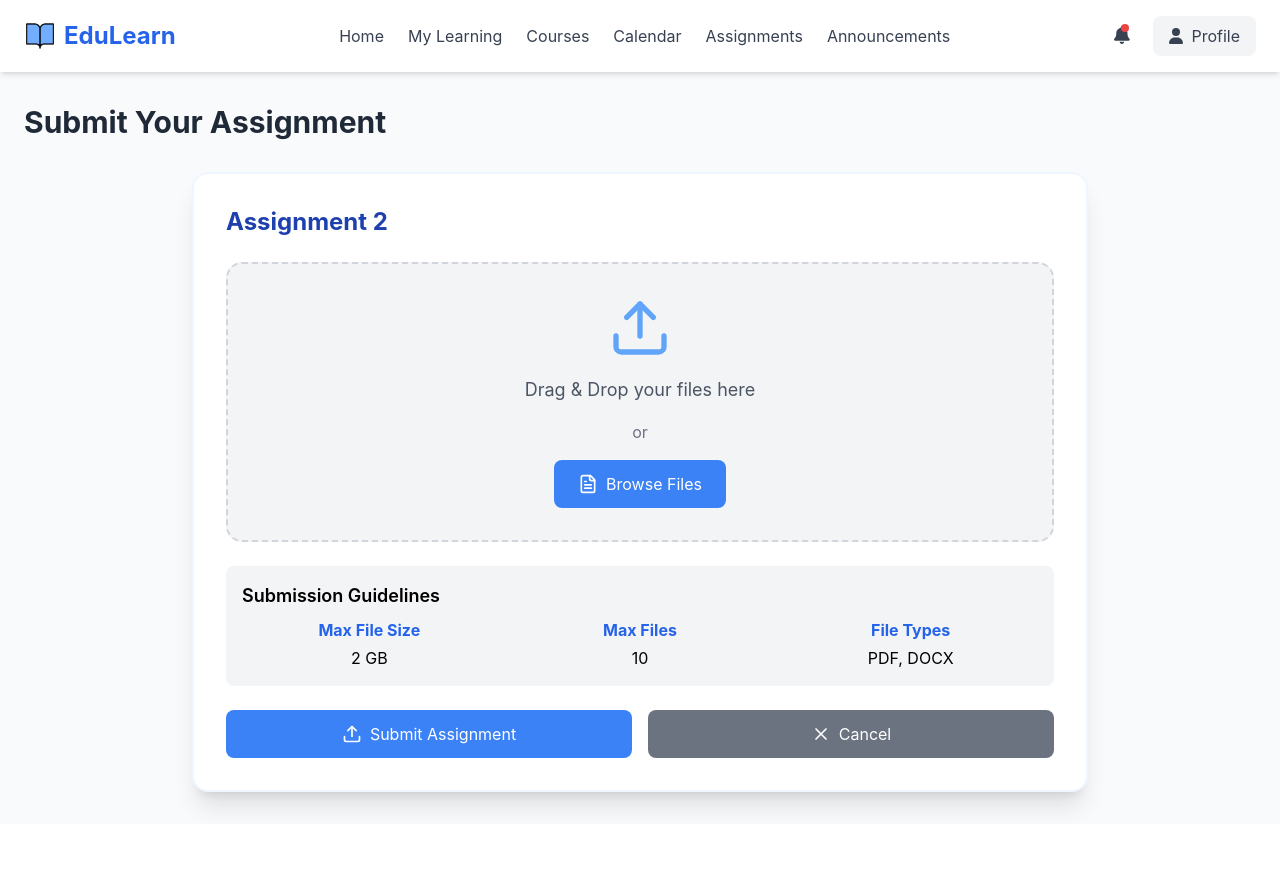
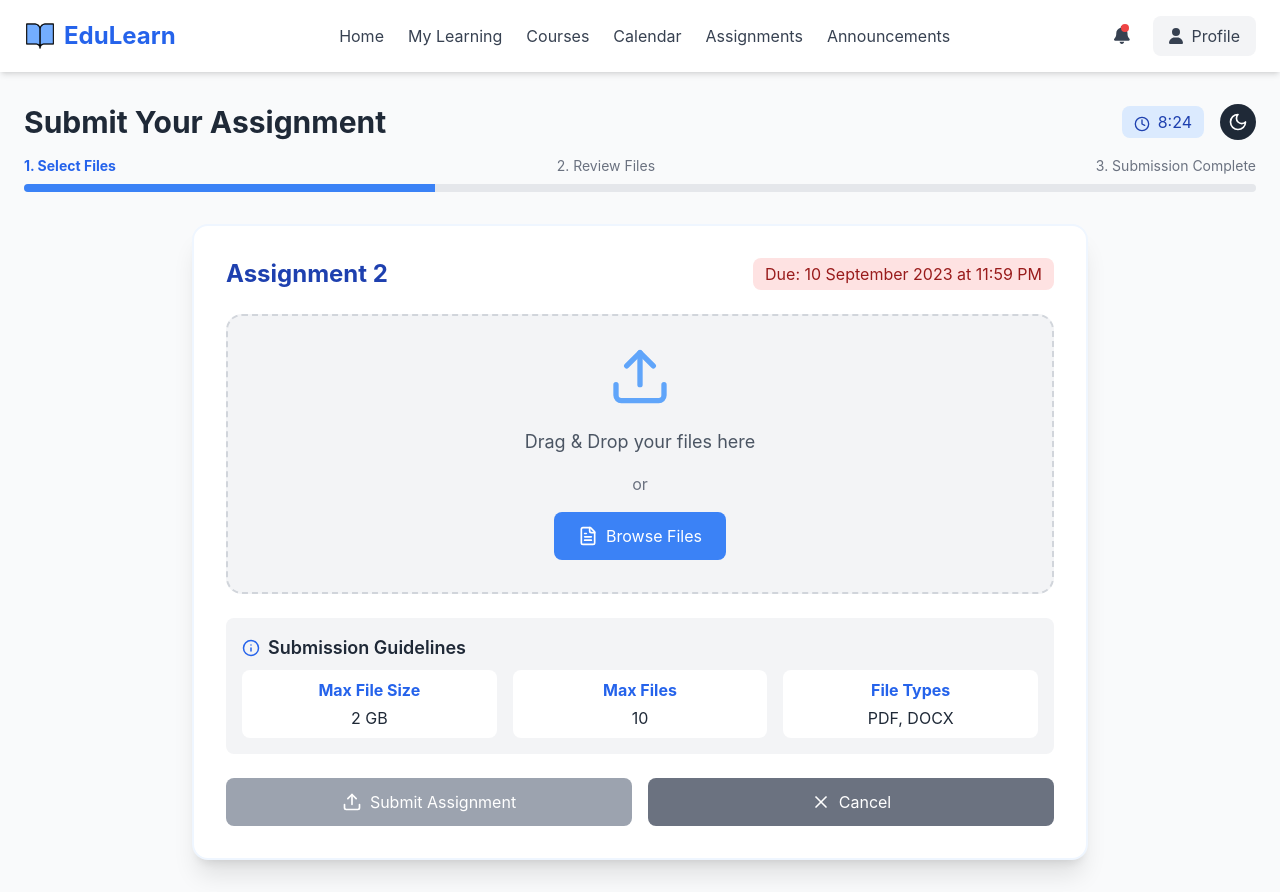
Before and after one commit to michellenikeetha/manual_adhd_lms, a React (Create React App) app: page /assignments/submit-assignment in a window 1280 px wide. Before the commit the page ends 824 px from the top, so only its background shows below. Built offline with nearby package versions, Linux system fonts and the light colour scheme.

Commit message:
submit assignment

```diff
--- a/src/components/SubmitAssignment.jsx
+++ b/src/components/SubmitAssignment.jsx
@@ -1,5 +1,6 @@
-import React, { useState, useRef } from 'react';
-import { Upload, FileText, X, CheckCircle2, CheckCircle } from 'lucide-react';
+import React, { useState, useRef, useEffect } from 'react';
+import { motion, AnimatePresence } from 'framer-motion';
+import { Upload, FileText, X, CheckCircle2, CheckCircle, Moon, Sun, Clock, Info, Sparkles } from 'lucide-react';
 import SignedInNavbar from './SignedInNavbar';
 import { useNavigate } from 'react-router-dom';
 
@@ -7,6 +8,9 @@ const SubmitAssignment = () => {
   const [selectedFiles, setSelectedFiles] = useState([]);
   const [isDragging, setIsDragging] = useState(false);
   const [showSuccess, setShowSuccess] = useState(false);
+  const [focusMode, setFocusMode] = useState(false);
+  const [timeReminder, setTimeReminder] = useState('');
+  const [stepProgress, setStepProgress] = useState(1);
   const fileInputRef = useRef(null);
   const navigate = useNavigate();
 
@@ -15,13 +19,34 @@ const SubmitAssignment = () => {
     maxFileSize: '2 GB',
     maxFiles: 10,
     allowedFileTypes: ['PDF', 'DOCX'],
+    dueDate: '10 September 2023',
+    dueTime: '11:59 PM',
   };
+
+  useEffect(() => {
+    // Set time reminder every minute
+    const interval = setInterval(() => {
+      const now = new Date();
+      const minutes = now.getMinutes() < 10 ? `0${now.getMinutes()}` : now.getMinutes();
+      setTimeReminder(`${now.getHours()}:${minutes}`);
+    }, 60000);
+
+    // Set initial time
+    const now = new Date();
+    const minutes = now.getMinutes() < 10 ? `0${now.getMinutes()}` : now.getMinutes();
+    setTimeReminder(`${now.getHours()}:${minutes}`);
+
+    return () => clearInterval(interval);
+  }, []);
 
   const handleFileDrop = (e) => {
     e.preventDefault();
     setIsDragging(false);
     const files = Array.from(e.dataTransfer.files);
     setSelectedFiles(files);
+    if (files.length > 0) {
+      setStepProgress(2);
+    }
   };
 
   const handleDragOver = (e) => {
@@ -36,10 +61,16 @@ const SubmitAssignment = () => {
   const handleFileChange = (e) => {
     const files = Array.from(e.target.files);
     setSelectedFiles(files);
+    if (files.length > 0) {
+      setStepProgress(2);
+    }
   };
 
   const handleFileRemove = (indexToRemove) => {
     setSelectedFiles(selectedFiles.filter((_, index) => index !== indexToRemove));
+    if (selectedFiles.length <= 1) {
+      setStepProgress(1);
+    }
   };
 
   const handleSubmit = () => {
@@ -48,7 +79,7 @@ const SubmitAssignment = () => {
       return;
     }
     setShowSuccess(true);
-    setTimeout(() => setShowSuccess(false), 5000);
+    setStepProgress(3);
 
     setTimeout(() => {
       setShowSuccess(false);
@@ -56,26 +87,104 @@ const SubmitAssignment = () => {
     }, 3000);
   };
 
-  // const handleCancel = () => {
-  //   setSelectedFiles([]);
-  // };
+  const toggleFocusMode = () => {
+    setFocusMode(!focusMode);
+  };
+
+  const renderProgressBar = () => {
+    return (
+      <div className="mb-8">
+        <div className="flex justify-between mb-2">
+          <span className={`text-sm ${stepProgress >= 1 ? 'text-blue-600 font-bold' : 'text-gray-500'}`}>1. Select Files</span>
+          <span className={`text-sm ${stepProgress >= 2 ? 'text-blue-600 font-bold' : 'text-gray-500'}`}>2. Review Files</span>
+          <span className={`text-sm ${stepProgress >= 3 ? 'text-green-600 font-bold' : 'text-gray-500'}`}>3. Submission Complete</span>
+        </div>
+        <div className="h-2 w-full bg-gray-200 rounded-full overflow-hidden">
+          <motion.div
+            className="h-full bg-blue-500"
+            initial={{ width: "33%" }}
+            animate={{ width: `${stepProgress * 33.33}%` }}
+            transition={{ duration: 0.5 }}
+          />
+        </div>
+      </div>
+    );
+  };
 
   return (
-    <div className="bg-gray-50 min-h-screen">
+    <div className={`min-h-screen transition-all duration-300 ${focusMode ? 'bg-gray-900' : 'bg-gray-50'}`}>
       <SignedInNavbar />
       <div className="container mx-auto px-6 py-8">
-        <h1 className="text-3xl font-bold mb-8 text-gray-800">Submit Your Assignment</h1>
+        <div className="flex justify-between items-center mb-4">
+          <motion.h1
+            className={`text-3xl font-bold ${focusMode ? 'text-white' : 'text-gray-800'}`}
+            initial={{ opacity: 0, y: -20 }}
+            animate={{ opacity: 1, y: 0 }}
+            transition={{ duration: 0.5 }}
+          >
+            Submit Your Assignment
+          </motion.h1>
 
-        <div className="bg-white p-8 rounded-2xl shadow-xl border-2 border-blue-50 max-w-4xl mx-auto">
-          <div className="flex items-center justify-between mb-6">
-            <h2 className="text-2xl font-bold text-blue-800">{assignmentDetails.title}</h2>
+          <div className="flex items-center space-x-4">
+            <motion.div
+              className={`px-3 py-1 rounded-lg ${focusMode ? 'bg-gray-800 text-white' : 'bg-blue-100 text-blue-800'}`}
+              whileHover={{ scale: 1.05 }}
+            >
+              <Clock size={16} className="inline mr-2" />
+              <span>{timeReminder}</span>
+            </motion.div>
+
+            <motion.button
+              onClick={toggleFocusMode}
+              className={`p-2 rounded-full ${focusMode ? 'bg-yellow-400 text-gray-900' : 'bg-gray-800 text-white'}`}
+              whileHover={{ scale: 1.1 }}
+              whileTap={{ scale: 0.9 }}
+            >
+              {focusMode ? <Sun size={20} /> : <Moon size={20} />}
+            </motion.button>
+          </div>
         </div>
 
-          <div
-            className={`border-2 border-dashed ${isDragging ? 'border-blue-500 bg-blue-50' : 'border-gray-300 bg-gray-100'} p-8 rounded-2xl mb-6 text-center transition-all duration-300`}
+        {renderProgressBar()}
+
+        <motion.div
+          className={`p-8 rounded-2xl shadow-xl border-2 max-w-4xl mx-auto transition-all duration-300 ${
+            focusMode
+              ? 'border-blue-700 bg-gray-800 text-white'
+              : 'border-blue-50 bg-white text-gray-800'
+          }`}
+          initial={{ opacity: 0, y: 20 }}
+          animate={{ opacity: 1, y: 0 }}
+          transition={{ duration: 0.5, delay: 0.2 }}
+        >
+          <div className="flex items-center justify-between mb-6">
+            <motion.h2
+              className={`text-2xl font-bold ${focusMode ? 'text-blue-300' : 'text-blue-800'}`}
+              whileHover={{ scale: 1.02 }}
+            >
+              {assignmentDetails.title}
+            </motion.h2>
+
+            <motion.div
+              className={`px-3 py-1 rounded-lg ${focusMode ? 'bg-red-900 text-white' : 'bg-red-100 text-red-800'}`}
+              whileHover={{ scale: 1.05 }}
+            >
+              Due: {assignmentDetails.dueDate} at {assignmentDetails.dueTime}
+            </motion.div>
+          </div>
+
+          <motion.div
+            className={`border-2 border-dashed p-8 rounded-2xl mb-6 text-center transition-all duration-300 ${
+              isDragging
+                ? 'border-blue-500 bg-blue-50'
+                : focusMode
+                  ? 'border-gray-600 bg-gray-700'
+                  : 'border-gray-300 bg-gray-100'
+            }`}
             onDrop={handleFileDrop}
             onDragOver={handleDragOver}
             onDragLeave={handleDragLeave}
+            whileHover={{ scale: 1.01 }}
           >
             <input
               type="file"
@@ -85,95 +194,228 @@ const SubmitAssignment = () => {
               accept=".pdf,.docx"
               onChange={handleFileChange}
             />
+
+            <AnimatePresence mode="wait">
               {selectedFiles.length === 0 ? (
-              <div className="flex flex-col items-center">
-                <Upload className="text-blue-400 mb-4" size={64} />
-                <p className="text-gray-600 mb-4 text-lg">Drag & Drop your files here</p>
-                <p className="text-gray-500 mb-4">or</p>
-                <button
+                <motion.div
+                  className="flex flex-col items-center"
+                  initial={{ opacity: 0 }}
+                  animate={{ opacity: 1 }}
+                  exit={{ opacity: 0 }}
+                  key="dropzone"
+                >
+                  <motion.div
+                    animate={{
+                      y: [0, -10, 0],
+                    }}
+                    transition={{
+                      repeat: Infinity,
+                      duration: 2,
+                      repeatType: "reverse"
+                    }}
+                  >
+                    <Upload className={`mb-4 ${focusMode ? 'text-blue-300' : 'text-blue-400'}`} size={64} />
+                  </motion.div>
+
+                  <p className={`mb-4 text-lg ${focusMode ? 'text-gray-300' : 'text-gray-600'}`}>
+                    Drag & Drop your files here
+                  </p>
+                  <p className={`mb-4 ${focusMode ? 'text-gray-400' : 'text-gray-500'}`}>or</p>
+
+                  <motion.button
                     onClick={() => fileInputRef.current.click()}
-                  className="bg-blue-500 text-white px-6 py-3 rounded-lg hover:bg-blue-600 transition-colors flex items-center"
+                    className={`px-6 py-3 rounded-lg transition-colors flex items-center ${
+                      focusMode ? 'bg-blue-600 hover:bg-blue-700' : 'bg-blue-500 hover:bg-blue-600'
+                    } text-white`}
+                    whileHover={{ scale: 1.05 }}
+                    whileTap={{ scale: 0.95 }}
                   >
                     <FileText className="mr-2" size={20} />
                     Browse Files
-                </button>
-              </div>
+                  </motion.button>
+                </motion.div>
               ) : (
-              <div>
-                <h3 className="text-lg font-semibold mb-4 text-blue-800">Files Ready for Submission</h3>
+                <motion.div
+                  initial={{ opacity: 0 }}
+                  animate={{ opacity: 1 }}
+                  exit={{ opacity: 0 }}
+                  key="filelist"
+                >
+                  <h3 className={`text-lg font-semibold mb-4 ${focusMode ? 'text-blue-300' : 'text-blue-800'}`}>
+                    Files Ready for Submission
+                  </h3>
+
                   <div className="space-y-2">
+                    <AnimatePresence>
                       {selectedFiles.map((file, index) => (
-                    <div
+                        <motion.div
                           key={index}
-                      className="flex items-center justify-between bg-white p-3 rounded-lg shadow-sm"
+                          className={`flex items-center justify-between p-3 rounded-lg shadow-sm ${
+                            focusMode ? 'bg-gray-600' : 'bg-white'
+                          }`}
+                          initial={{ opacity: 0, x: -20 }}
+                          animate={{ opacity: 1, x: 0 }}
+                          exit={{ opacity: 0, x: 20 }}
+                          transition={{ duration: 0.3 }}
                         >
                           <div className="flex items-center">
+                            <motion.div
+                              animate={{ rotate: [0, 0, -10, 10, 0] }}
+                              transition={{ duration: 0.5, delay: index * 0.1 }}
+                            >
                               <CheckCircle2 className="text-green-500 mr-2" size={20} />
-                        <span className="text-gray-700">{file.name}</span>
+                            </motion.div>
+                            <span className={focusMode ? 'text-gray-200' : 'text-gray-700'}>
+                              {file.name}
+                            </span>
                           </div>
-                      <button
+
+                          <motion.button
                             onClick={() => handleFileRemove(index)}
-                        className="text-red-500 hover:text-red-600"
+                            className={`${focusMode ? 'text-red-400 hover:text-red-300' : 'text-red-500 hover:text-red-600'}`}
+                            whileHover={{ scale: 1.1 }}
+                            whileTap={{ scale: 0.9 }}
                           >
                             <X size={20} />
-                      </button>
+                          </motion.button>
+                        </motion.div>
+                      ))}
+                    </AnimatePresence>
                   </div>
-                  ))}
-                </div>
+
                   <div className="mt-4 flex justify-center space-x-4">
-                  <button
+                    <motion.button
                       onClick={() => fileInputRef.current.click()}
-                    className="bg-blue-100 text-blue-700 px-4 py-2 rounded-lg hover:bg-blue-200 transition-colors"
+                      className={`px-4 py-2 rounded-lg transition-colors ${
+                        focusMode
+                          ? 'bg-blue-800 text-blue-100 hover:bg-blue-700'
+                          : 'bg-blue-100 text-blue-700 hover:bg-blue-200'
+                      }`}
+                      whileHover={{ scale: 1.05 }}
+                      whileTap={{ scale: 0.95 }}
                     >
                       Add More Files
-                  </button>
+                    </motion.button>
                   </div>
-              </div>
+                </motion.div>
               )}
+            </AnimatePresence>
+          </motion.div>
+
+          <motion.div
+            className={`p-4 rounded-lg mb-6 ${
+              focusMode ? 'bg-gray-700' : 'bg-gray-100'
+            }`}
+            whileHover={{ scale: 1.02 }}
+          >
+            <div className="flex items-center mb-2">
+              <Info size={18} className={focusMode ? 'text-blue-300 mr-2' : 'text-blue-600 mr-2'} />
+              <h3 className="text-lg font-semibold">Submission Guidelines</h3>
             </div>
 
-          <div className="bg-gray-100 p-4 rounded-lg mb-6">
-            <h3 className="text-lg font-semibold mb-2">Submission Guidelines</h3>
             <div className="grid grid-cols-3 gap-4 text-center">
-              <div>
-                <strong className="block text-blue-600 mb-1">Max File Size</strong>
+              <motion.div
+                whileHover={{ scale: 1.05 }}
+                className={`p-2 rounded-lg ${focusMode ? 'bg-gray-800' : 'bg-white'}`}
+              >
+                <strong className={`block mb-1 ${focusMode ? 'text-blue-300' : 'text-blue-600'}`}>
+                  Max File Size
+                </strong>
                 {assignmentDetails.maxFileSize}
+              </motion.div>
+
+              <motion.div
+                whileHover={{ scale: 1.05 }}
+                className={`p-2 rounded-lg ${focusMode ? 'bg-gray-800' : 'bg-white'}`}
+              >
+                <strong className={`block mb-1 ${focusMode ? 'text-blue-300' : 'text-blue-600'}`}>
+                  Max Files
+                </strong>
+                {assignmentDetails.maxFiles}
+              </motion.div>
+
+              <motion.div
+                whileHover={{ scale: 1.05 }}
+                className={`p-2 rounded-lg ${focusMode ? 'bg-gray-800' : 'bg-white'}`}
+              >
+                <strong className={`block mb-1 ${focusMode ? 'text-blue-300' : 'text-blue-600'}`}>
+                  File Types
+                </strong>
+                {assignmentDetails.allowedFileTypes.join(', ')}
+              </motion.div>
             </div>
-              <div>
-                <strong className="block text-blue-600 mb-1">Max Files</strong>
-                {assignmentDetails.maxFiles}
-              </div>
-              <div>
-                <strong className="block text-blue-600 mb-1">File Types</strong>
-                {assignmentDetails.allowedFileTypes.join(', ')}
-              </div>
-            </div>
-          </div>
+          </motion.div>
 
           <div className="flex space-x-4">
-            <button
-              className="flex-1 flex items-center justify-center bg-blue-500 text-white py-3 rounded-lg hover:bg-blue-600 transition-colors"
+            <motion.button
+              className={`flex-1 flex items-center justify-center py-3 rounded-lg text-white ${
+                selectedFiles.length > 0
+                  ? 'bg-blue-500 hover:bg-blue-600'
+                  : 'bg-gray-400 cursor-not-allowed'
+              }`}
               onClick={handleSubmit}
+              whileHover={selectedFiles.length > 0 ? { scale: 1.03 } : {}}
+              whileTap={selectedFiles.length > 0 ? { scale: 0.97 } : {}}
+              disabled={selectedFiles.length === 0}
             >
               <Upload className="mr-2" size={20} />
               Submit Assignment
-            </button>
-            <button
-              className="flex-1 flex items-center justify-center bg-gray-500 text-white py-3 rounded-lg hover:bg-gray-600 transition-colors"
+            </motion.button>
+
+            <motion.button
+              className={`flex-1 flex items-center justify-center py-3 rounded-lg text-white ${
+                focusMode ? 'bg-gray-600 hover:bg-gray-700' : 'bg-gray-500 hover:bg-gray-600'
+              }`}
               onClick={() => navigate("/assignments")}
+              whileHover={{ scale: 1.03 }}
+              whileTap={{ scale: 0.97 }}
             >
               <X className="mr-2" size={20} />
               Cancel
-            </button>
+            </motion.button>
           </div>
+        </motion.div>
+
+        <AnimatePresence>
+          {focusMode && (
+            <motion.div
+              initial={{ opacity: 0, y: 50 }}
+              animate={{ opacity: 1, y: 0 }}
+              exit={{ opacity: 0, y: 50 }}
+              className="fixed bottom-4 left-0 right-0 mx-auto max-w-sm bg-blue-600 text-white px-4 py-3 rounded-xl shadow-lg"
+            >
+              <div className="flex items-center">
+                <Sparkles className="mr-2" size={20} />
+                <span className="font-medium">Focus Mode Active:</span>
               </div>
+              <p className="text-sm mt-1">
+                Take your time. Break this task into small steps. Just focus on choosing your files first.
+              </p>
+            </motion.div>
+          )}
+        </AnimatePresence>
 
+        <AnimatePresence>
           {showSuccess && (
-          <div className="fixed top-20 right-4 bg-green-500 text-white px-6 py-3 rounded-xl shadow-lg flex items-center gap-2 z-20">
+            <motion.div
+              initial={{ opacity: 0, y: -50, scale: 0.9 }}
+              animate={{ opacity: 1, y: 0, scale: 1 }}
+              exit={{ opacity: 0, scale: 0.9 }}
+              className="fixed top-20 right-4 bg-green-500 text-white px-6 py-3 rounded-xl shadow-lg flex items-center gap-2 z-20"
+            >
+              <motion.div
+                animate={{
+                  rotate: [0, 0, -10, 10, 0],
+                  scale: [1, 1.2, 1]
+                }}
+                transition={{ duration: 0.5, repeat: 1 }}
+              >
                 <CheckCircle className="w-5 h-5" />
+              </motion.div>
               Assignment Submission Successful!
-          </div>
+            </motion.div>
           )}
+        </AnimatePresence>
       </div>
     </div>
   );
```
Lines whose indentation alone changed are shown as unchanged.
